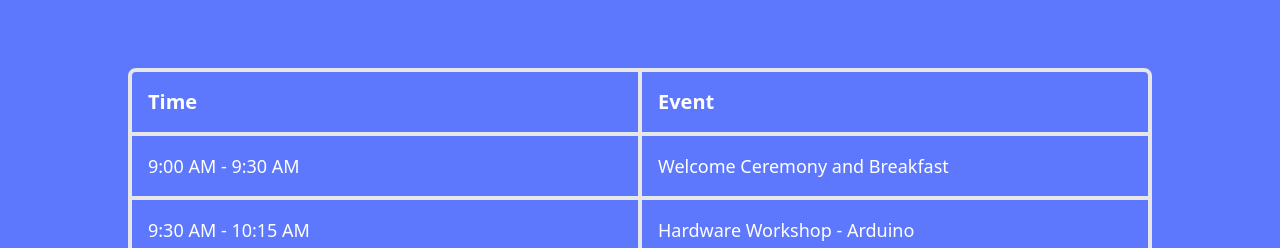
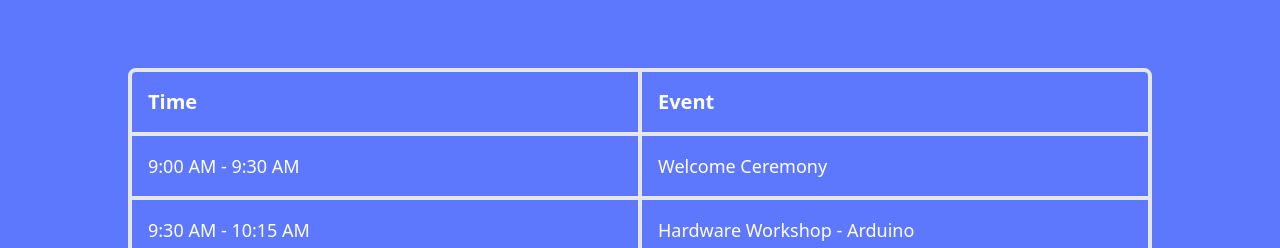
Before and after one commit to Roslyn-Code-Club/roslyncode.club, a Next.js app: page /hackathon/2023 in a window 1280 px wide. Shown: the part 2642-2890 px from the top of the page. Built offline with nearby package versions, Linux system fonts and the light colour scheme; a web font is replaced by a local one.

Commit message:
Update h23.js

```diff
--- a/src/data/h23.js
+++ b/src/data/h23.js
@@ -1,7 +1,7 @@
 export const hackathon23 = [
   {
     time: "9:00 AM - 9:30 AM",
-    event: "Welcome Ceremony and Breakfast",
+    event: "Welcome Ceremony",
   },
   {
     time: "9:30 AM - 10:15 AM",
```
